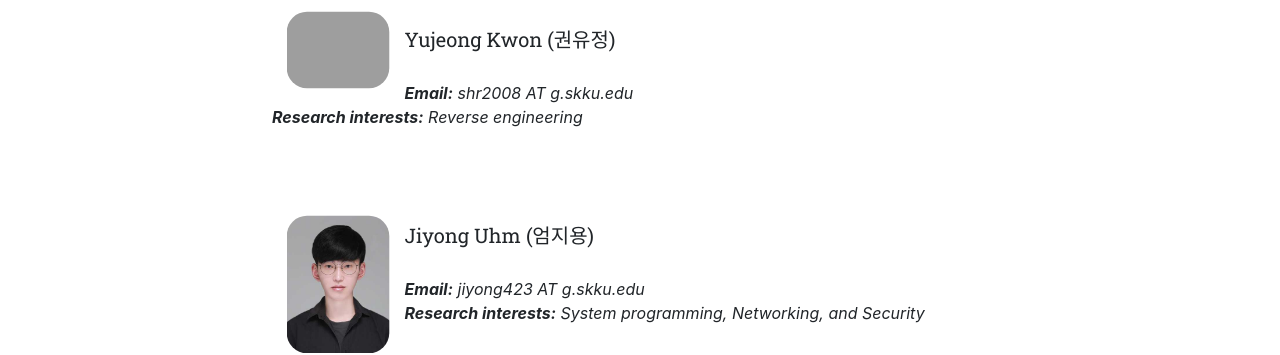
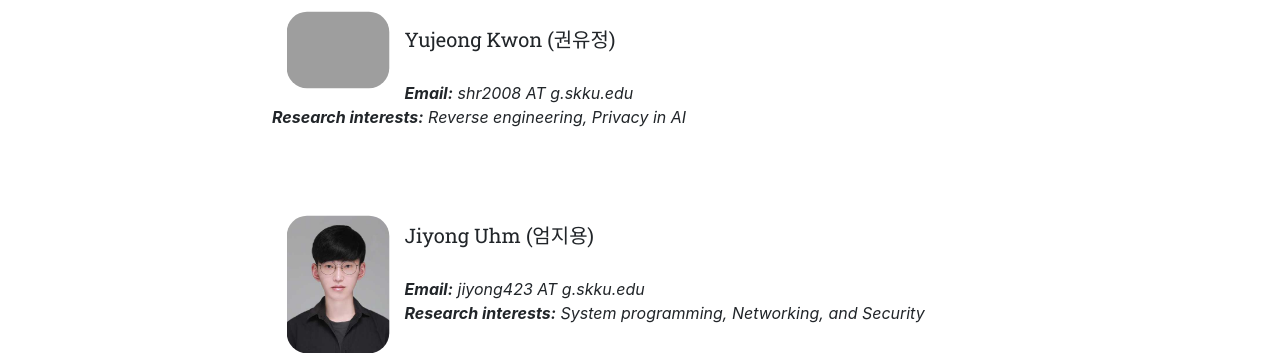
Before and after one commit to SecAI-Lab/secai-lab.github.io, a Jekyll site: the page built from pages/members.md, in a window 1280 px wide and 900 px high, scrolled down 454 px. Shown: the part 153-508 px from the top of the window. Built offline with Jekyll 4.4.1, drawn with Linux system fonts in a browser that asks for light colours; nearby versions of some CDN libraries.

Commit message:
Update msb_students.yml

```diff
--- a/_data/msb_students.yml
+++ b/_data/msb_students.yml
@@ -2,7 +2,7 @@
   photo: yujeong.jpg
   info: Master student
   email: shr2008 AT g.skku.edu
-  research: Reverse engineering
+  research: Reverse engineering, Privacy in AI
 
 - name: Jiyong Uhm (엄지용)
   photo: jiyong.jpg
```
